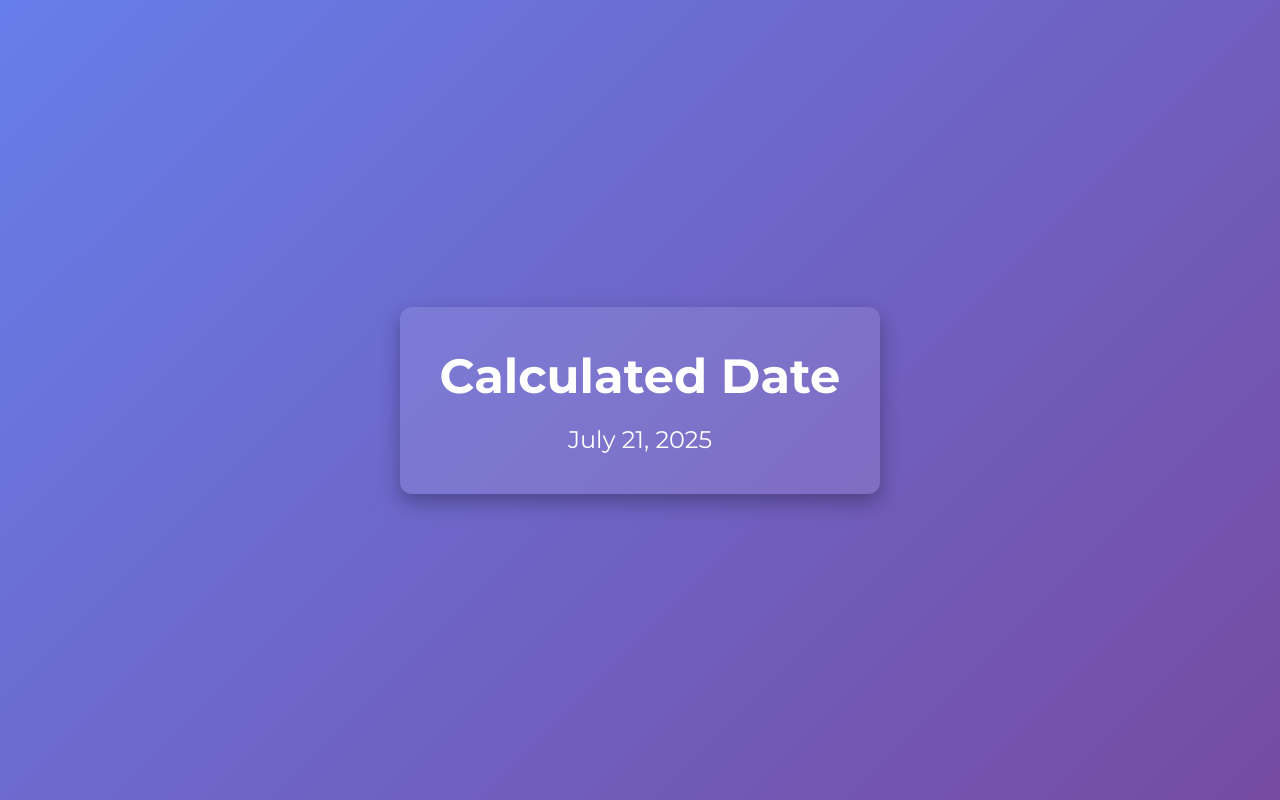
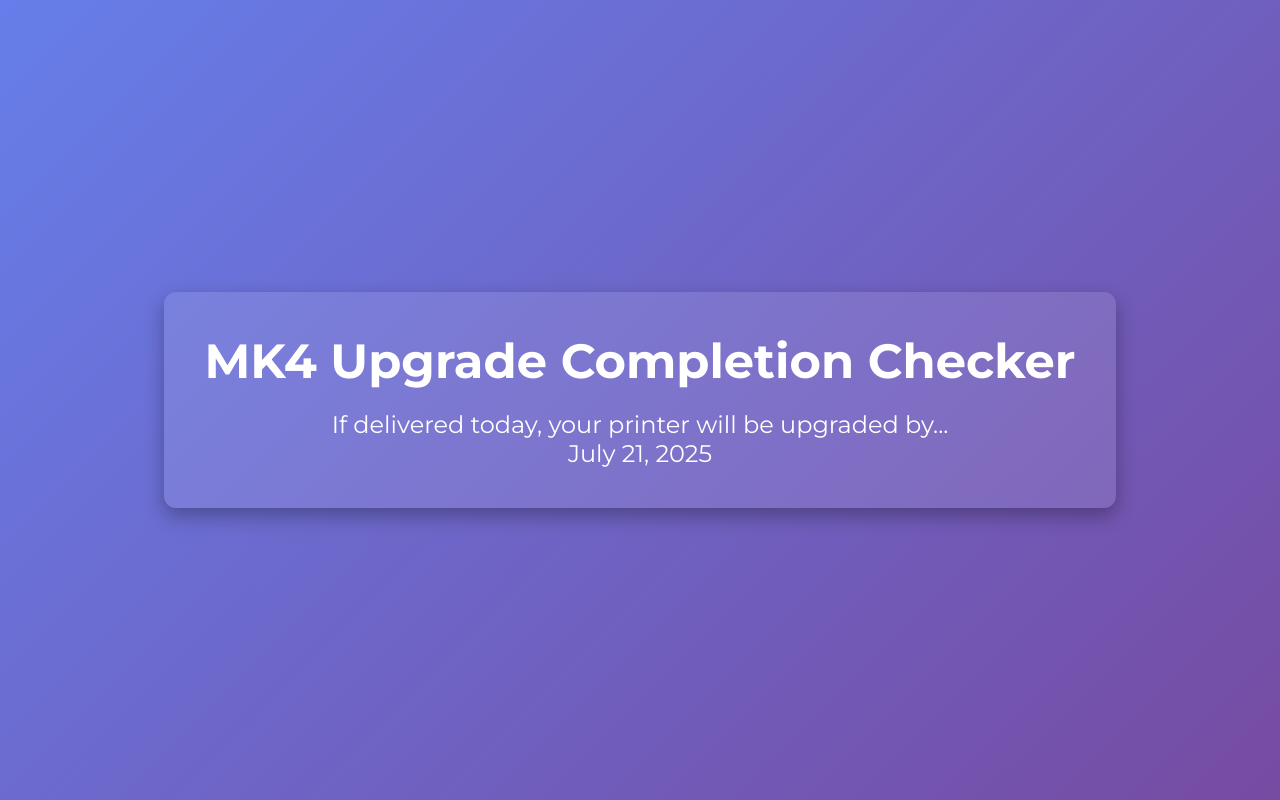
Before and after one commit to wilburb/guaranteed_completion_date, a plain HTML site: page index.html in a window 1280 px wide. Drawn offline with Linux system fonts and the light colour scheme.

Commit message:
Update index.html

```diff
--- a/index.html
+++ b/index.html
@@ -42,7 +42,8 @@
 </head>
 <body>
   <div class="container">
-    <h1>Calculated Date</h1>
+    <h1>MK4 Upgrade Completion Checker</h1>
+    <p>If delivered today, your printer will be upgraded by...</p>
     <p id="date"></p>
   </div>
 
```
